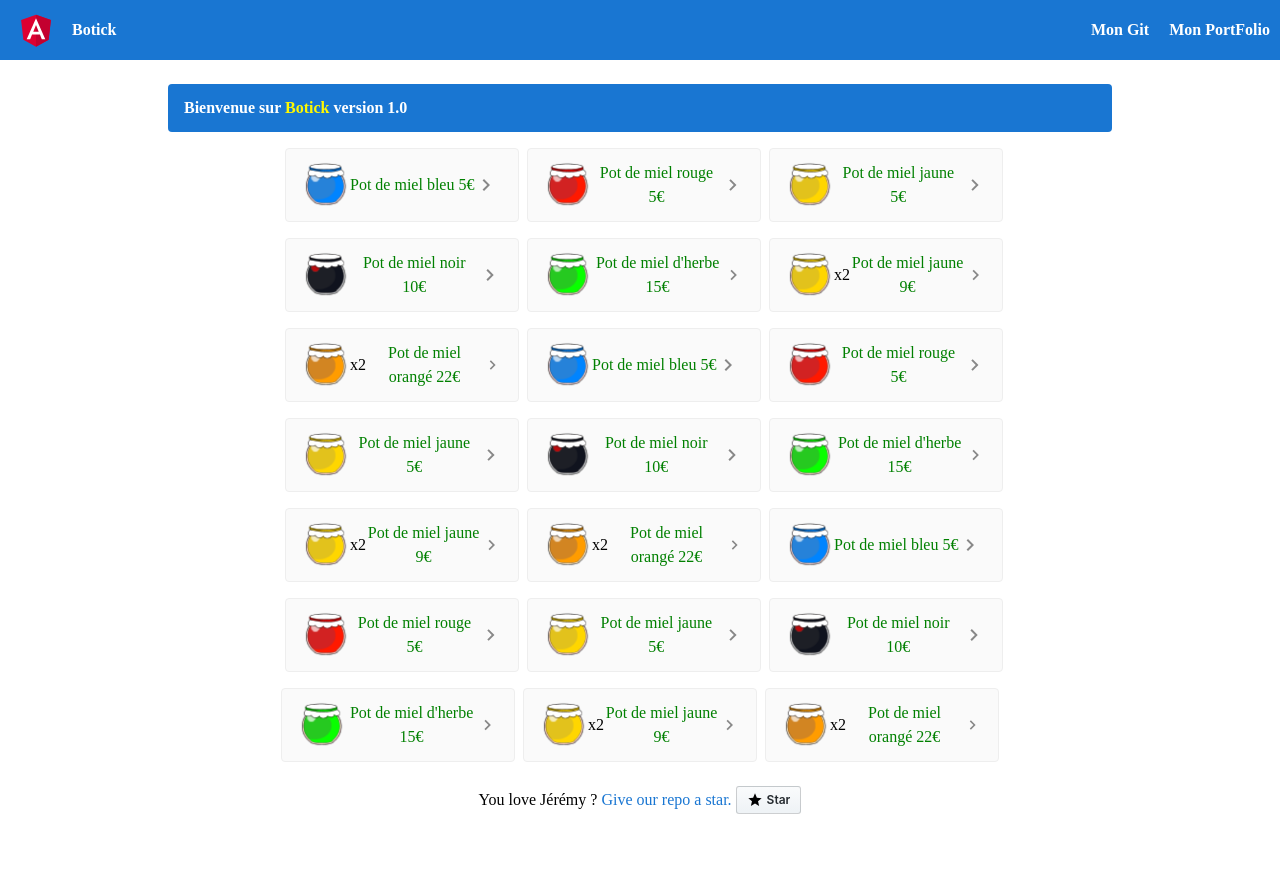
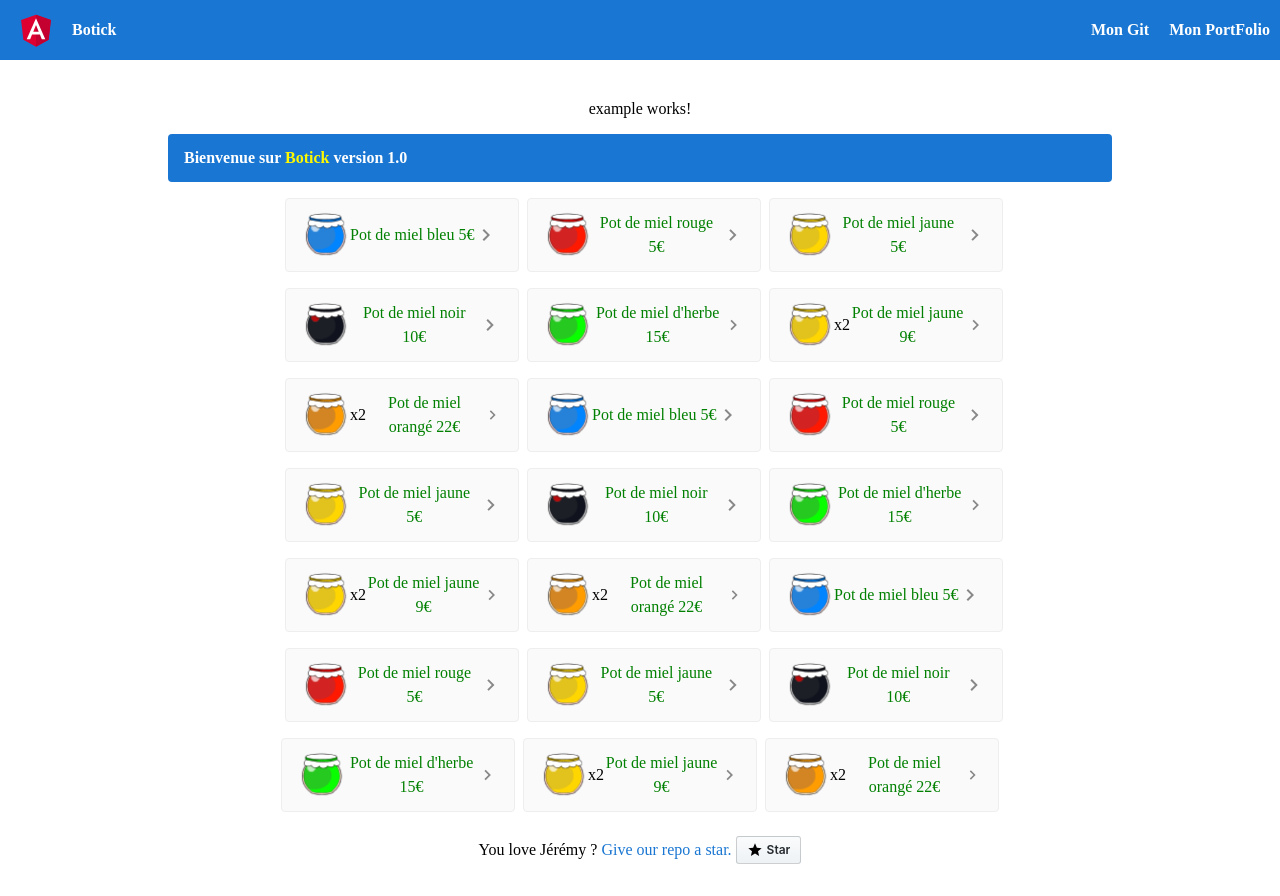
Before and after one commit to jguyet/formation-angular, an Angular app: page / in a window 1280 px wide. Before the commit the page ends 846 px from the top, so only its background shows below. Built offline with nearby package versions, Linux system fonts and the light colour scheme.

Commit message:
me first component

```diff
--- a/src/app/app.component.html
+++ b/src/app/app.component.html
@@ -4,6 +4,8 @@
 <!-- Content -->
 <div class="content" [ngClass]="{ 'production': production == true }" role="main">
 
+  <!-- Me first component  -->
+  <app-example></app-example>
   <!-- Route projection -->
   <router-outlet></router-outlet>
 
--- a/src/app/app.module.ts
+++ b/src/app/app.module.ts
@@ -7,13 +7,15 @@
 import { FooterComponent } from './footer/footer.component';
 import { ToolbarComponent } from './toolbar/toolbar.component';
 import { HomeComponent } from './home/home.component';
+import { ExampleComponent } from './example/example.component';
 
 @NgModule({
   declarations: [
     AppComponent,
     FooterComponent,
     ToolbarComponent,
-    HomeComponent
+    HomeComponent,
+    ExampleComponent
   ],
   imports: [
     BrowserModule,
--- /dev/null
+++ b/src/app/example/example.component.html
@@ -0,0 +1 @@
+<p>example works!</p>
--- /dev/null
+++ b/src/app/example/example.component.ts
@@ -0,0 +1,15 @@
+import { Component, OnInit } from '@angular/core';
+
+@Component({
+  selector: 'app-example',
+  templateUrl: './example.component.html',
+  styleUrls: ['./example.component.scss']
+})
+export class ExampleComponent implements OnInit {
+
+  constructor() { }
+
+  ngOnInit() {
+  }
+
+}
```
Also changed, not shown: src/app/example/example.component.scss (added), 1 other file (tests, documents, lock files or other folders).
